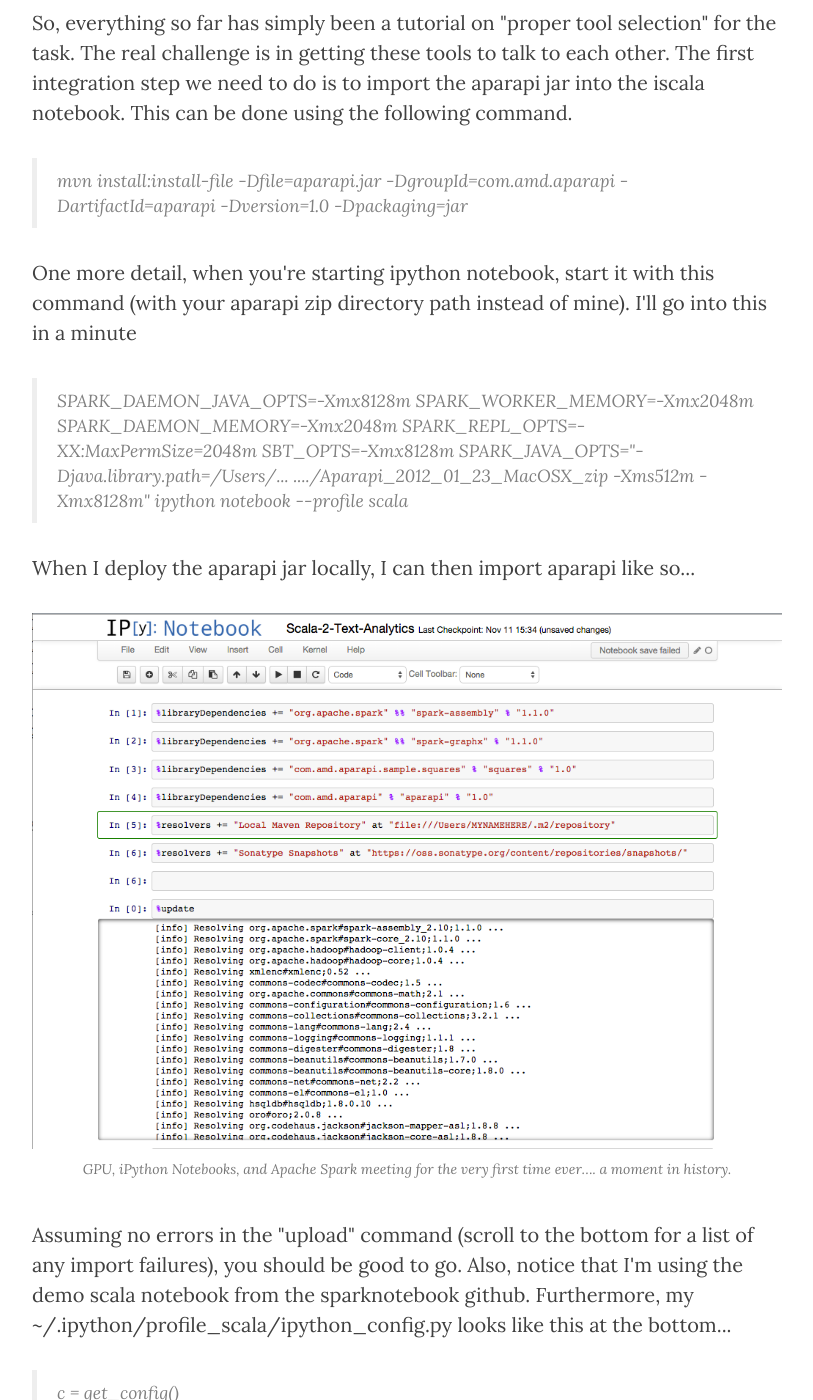
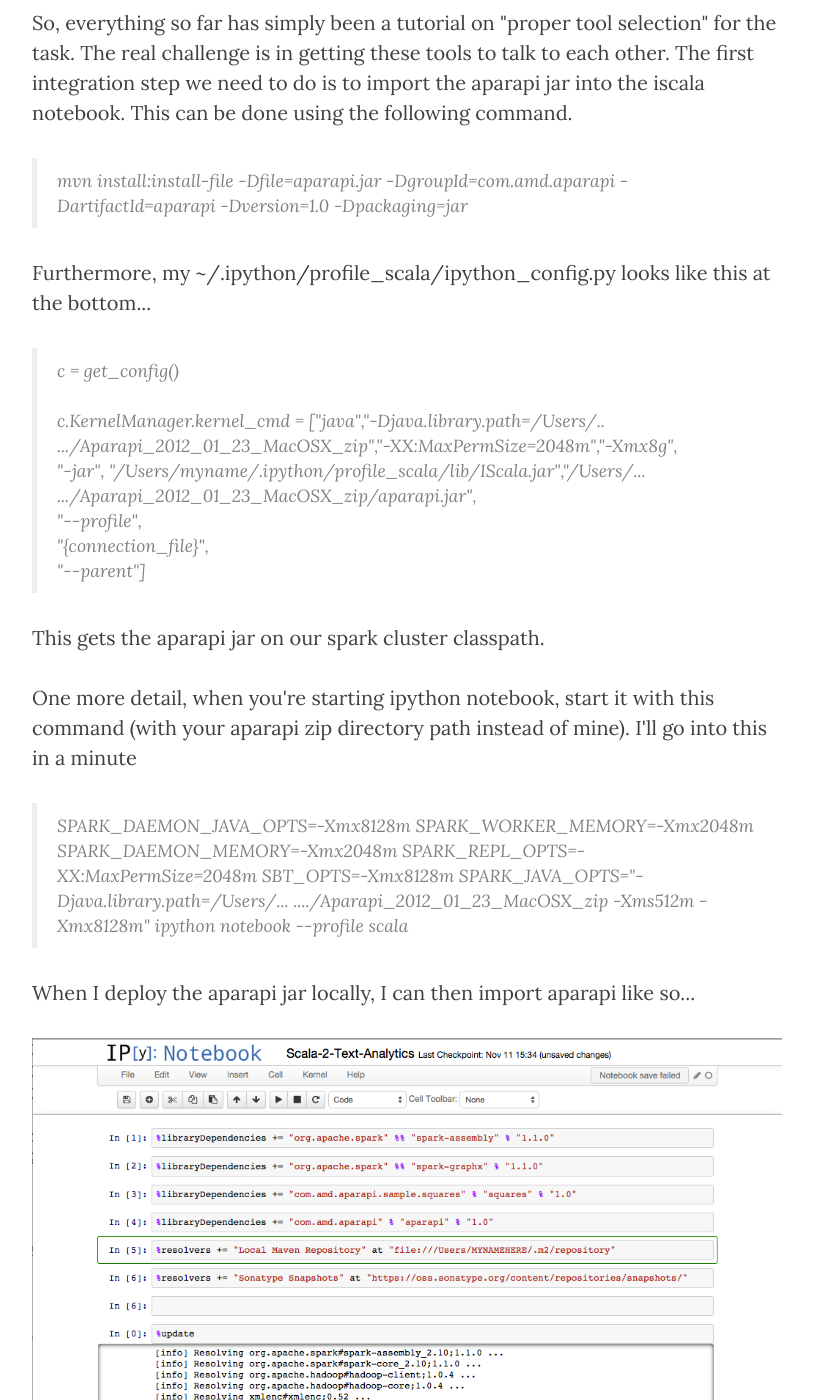
Before and after one commit to iamtrask/iamtrask.github.io, a Jekyll site: the page built from _posts/2014-09-24-man-must-explore.markdown, in a window 1280 px wide and 1400 px high, scrolled down 3293 px. Shown: the whole window, without its empty margins (233-1046 px from the left). Built offline with Jekyll 4.4.1, drawn with Linux system fonts in a browser that asks for light colours; nearby versions of some CDN libraries; some of the changed lines change nothing that is shown; some of the changed text lies outside the part shown.

Commit message:
Update 2014-09-24-man-must-explore.markdown

```diff
--- a/_posts/2014-09-24-man-must-explore.markdown
+++ b/_posts/2014-09-24-man-must-explore.markdown
@@ -66,6 +66,17 @@
 <p> So, everything so far has simply been a tutorial on "proper tool selection" for the task. The real challenge is in getting these tools to talk to each other. The first integration step we need to do is to import the aparapi jar into the iscala notebook. This can be done using the following command.</p>
 <blockquote>mvn install:install-file -Dfile=aparapi.jar -DgroupId=com.amd.aparapi -DartifactId=aparapi -Dversion=1.0 -Dpackaging=jar</blockquote>
 
+<p>Furthermore, my ~/.ipython/profile_scala/ipython_config.py  looks like this at the bottom...</p>
+
+<blockquote>c = get_config() <br /><br />
+
+c.KernelManager.kernel_cmd = ["java","-Djava.library.path=/Users/.. .../Aparapi_2012_01_23_MacOSX_zip","-XX:MaxPermSize=2048m","-Xmx8g", <br /> "-jar",
+                          "/Users/myname/.ipython/profile_scala/lib/IScala.jar","/Users/... .../Aparapi_2012_01_23_MacOSX_zip/aparapi.jar", <br />
+                          "--profile", <br />
+                          "{connection_file}", <br />
+                          "--parent"]</blockquote>
+<p>This gets the aparapi jar on our spark cluster classpath.</p>
+
 <p> One more detail, when you're starting ipython notebook, start it with this command (with your aparapi zip directory path instead of mine). I'll go into this in a minute</p>
 <blockquote>SPARK_DAEMON_JAVA_OPTS=-Xmx8128m SPARK_WORKER_MEMORY=-Xmx2048m SPARK_DAEMON_MEMORY=-Xmx2048m SPARK_REPL_OPTS=-XX:MaxPermSize=2048m SBT_OPTS=-Xmx8128m SPARK_JAVA_OPTS="-Djava.library.path=/Users/... ..../Aparapi_2012_01_23_MacOSX_zip -Xms512m -Xmx8128m" ipython notebook --profile scala	</blockquote>
 
@@ -75,13 +86,6 @@
 </a>
 <span class="caption text-muted"> GPU, iPython Notebooks, and Apache Spark meeting for the very first time ever.... a moment in history.</span>
 
-<p> Assuming no errors in the "upload" command (scroll to the bottom for a list of any import failures), you should be good to go. Also, notice that I'm using the demo scala notebook from the sparknotebook github. Furthermore, my ~/.ipython/profile_scala/ipython_config.py  looks like this at the bottom...</p>
+<p> Assuming no errors in the "upload" command (scroll to the bottom for a list of any import failures), you should be good to go. Also, notice that I'm using the demo scala notebook from the sparknotebook github. I recommend this to make sure that the notebook is working before you start.</p>
 
-<blockquote>c = get_config() <br /><br />
-
-c.KernelManager.kernel_cmd = ["java","-Djava.library.path=/Users/.. .../Aparapi_2012_01_23_MacOSX_zip","-XX:MaxPermSize=2048m","-Xmx8g", <br /> "-jar",
-                          "/Users/myname/.ipython/profile_scala/lib/IScala.jar","/Users/... .../Aparapi_2012_01_23_MacOSX_zip/aparapi.jar", <br />
-                          "--profile", <br />
-                          "{connection_file}", <br />
-                          "--parent"]</blockquote>
-<p>This gets the aparapi jar on our spark cluster classpath.</p>
+<h2 class="section-heading">Part 4: Example Kernel Built in the Notebook (using Scala only)</h2>
```
